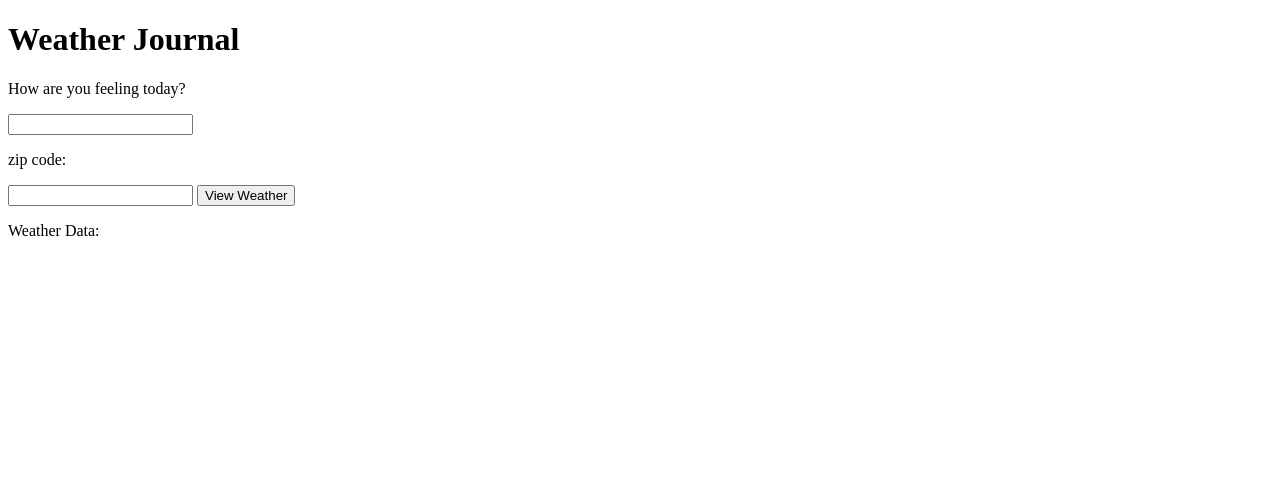
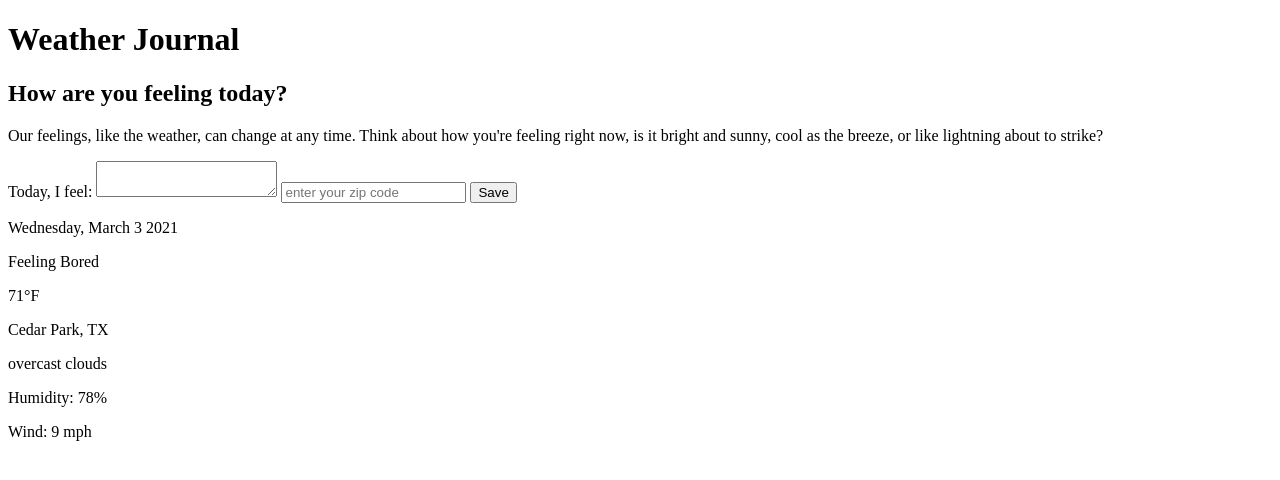
Before and after one commit to AnaCr/fend-weather-journal, a website: page website/index.html in a window 1280 px wide. Drawn offline with Linux system fonts and the light colour scheme.

Commit message:
Add page layout

```diff
--- a/website/index.html
+++ b/website/index.html
@@ -14,18 +14,35 @@
   <body>
     <div class="container">
       <header class="header" id="home">
-        <h1>Weather Journal</h1>
+        <h1 class="title">Weather Journal</h1>
+        <h2 class="subtitle">How are you feeling today?</h2>
+        <p class="summary">
+          Our feelings, like the weather, can change at any time. Think about
+          how you're feeling right now, is it bright and sunny, cool as the
+          breeze, or like lightning about to strike?
+        </p>
       </header>
-      <div class="content">
-        <p>How are you feeling today?</p>
-        <input id="feeling" type="text" />
-        <p>zip code:</p>
-        <input id="zip" type="text" />
-        <button id="submit">View Weather</button>
-        <p>Weather Data:</p>
-        <p id="weather-data"></p>
+      <div class="content" id="content">
+        <label for="feelings">Today, I feel:</label for="feelings">
+        <textarea class="feelings" id="feelings" type="text"></textarea>
+        <input class="zip" id="zip" placeholder="enter your zip code" type="text" />
+        <button class="generate" id="generate">Save</button>
+        <div class="journal-entries" id="journal-entries">
+            <div class="journal-card">
+                <p class="date" id="date">Wednesday, March 3 2021</p>
+                <p class="feeling" id="feeling">Feeling Bored</p>
+                <p class="temperature" id="temperature">71°F</p>
+                <div class="details" id="details">
+                    <p class="location" id="location">Cedar Park, TX</p>
+                    <p class="description" id="description">overcast clouds</p>
+                    <p class="humidity" id="humidity">Humidity: 78%</p>
+                    <p class="wind" id="wind">Wind: 9 mph</p>
+                </div>
+            </div>
+        </div>
+        <div id="journal-data"></div>
       </div>
-      <div class="footer"></div>
+      <div class="footer" id="footer"></div>
     </div>
     <script src="js/app.js"></script>
   </body>
```
